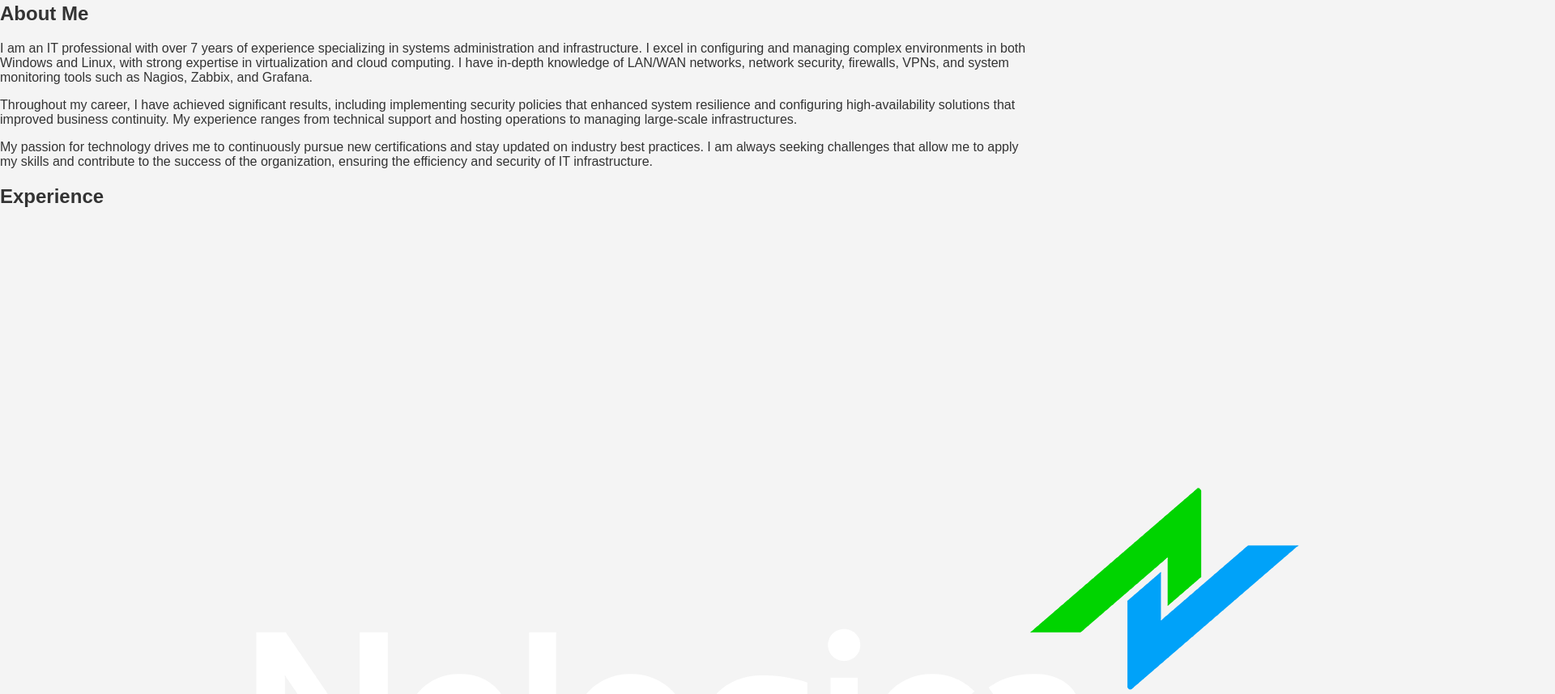
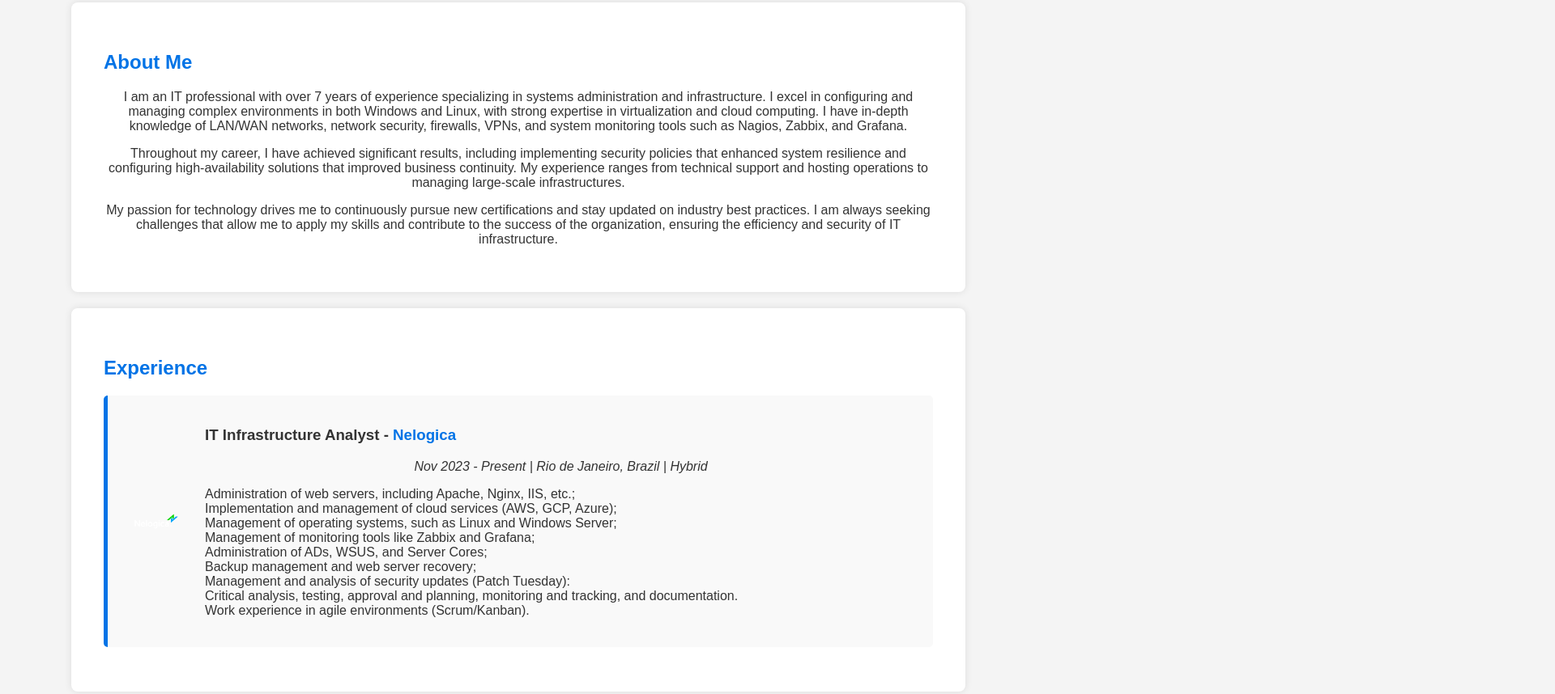
Before and after one commit to 0800rob/portfolio, a plain HTML site: page index.html in a window 1280 px wide. Shown: the part 887-1745 px from the top of the page at 81% size, 1920 px wide, since content can reach past the window. Drawn offline with Linux system fonts and the light colour scheme.

Commit message:
Update styles.css

```diff
--- a/styles.css
+++ b/styles.css
@@ -1,3 +1,4 @@
+
 body {
     font-family: 'Arial', sans-serif;
     margin: 0;
@@ -12,18 +13,18 @@ header {
     height: 90vh;
     display: flex;
     flex-direction: column;
-    align-items: center;
-    justify-content: center;
+    align-items: center; /* Centralizar horizontalmente */
+    justify-content: center; /* Centralizar verticalmente */
     color: white;
     text-align: center;
     position: relative;
     padding: 50px;
-    padding-top: 100px;
+    padding-top: 100px; /* Ajuste para não ser sobreposto pelo menu */
 }
 
 .profile-container {
     position: absolute;
-    top: 100px;
+    top: 100px; /* Evita sobreposição com a barra de navegação */
     left: 20px;
     width: 120px;
     height: 120px;
@@ -31,7 +32,7 @@ header {
     overflow: hidden;
     border: 5px solid white;
     box-shadow: 0 4px 10px rgba(0, 0, 0, 0.2);
-    z-index: 101;
+    z-index: 101; /* Mantém a foto acima da barra */
 }
 
 .profile-container img {
@@ -74,87 +75,66 @@ nav ul li a:hover {
     border-radius: 5px;
 }
 
-.portfolio-section {
-    background: linear-gradient(to right, #002244, #004488);
-    color: white;
-    padding: 60px 20px;
-    text-align: center;
+section {
+    padding: 40px;
+    margin: 20px auto;
+    width: 80%;
+    background: white;
+    border-radius: 8px;
+    box-shadow: 0 0 10px rgba(0, 0, 0, 0.1);
+    text-align: left;
 }
 
-.portfolio-container {
-    display: grid;
-    grid-template-columns: repeat(auto-fit, minmax(300px, 1fr));
-    gap: 20px;
-    padding: 40px;
+h1, p {
+    text-align: center; /* Centraliza o título e especialidades */
+    width: 100%;
 }
 
-.project-card {
-    background: white;
-    padding: 20px;
-    border-radius: 8px;
-    box-shadow: 0 4px 10px rgba(0, 0, 0, 0.1);
-    transition: transform 0.3s, box-shadow 0.3s;
-    opacity: 0;
-    animation: fadeInUp 0.8s ease-out forwards;
+h2 {
+    color: #0073e6;
+    text-align: left;
 }
 
-.project-card:hover {
-    transform: translateY(-5px);
-    box-shadow: 0 6px 15px rgba(0, 0, 0, 0.2);
+.project, .experience {
+    background: #f9f9f9;
+    padding: 20px;
+    border-left: 5px solid #0073e6;
+    margin-bottom: 15px;
+    border-radius: 5px;
+    transition: transform 0.3s;
+    display: flex;
+    align-items: center;
 }
 
-.project-card img {
-    width: 100%;
-    height: 180px;
-    object-fit: cover;
-    border-radius: 5px;
-    transition: transform 0.3s ease-in-out;
+.project:hover, .experience:hover {
+    transform: scale(1.02);
 }
 
-.project-card:hover img {
-    transform: scale(1.05);
+.company-logo {
+    width: 80px;
+    height: 80px;
+    margin-right: 20px;
+    border-radius: 50%;
+    object-fit: contain;
 }
 
-.project-card h3 {
-    color: #004488;
-    margin-top: 10px;
+.experience-details {
+    flex-grow: 1;
 }
 
-.project-card p {
-    font-size: 14px;
-    color: #555;
+ul {
+    list-style-type: none;
+    padding: 0;
 }
 
-.project-card a {
-    display: inline-block;
-    margin-top: 10px;
-    padding: 8px 12px;
-    background: #0073e6;
-    color: white;
-    border-radius: 4px;
+a {
+    color: #0073e6;
     text-decoration: none;
     font-weight: bold;
 }
 
-.project-card a:hover {
-    background: #005bb5;
-}
-
-@keyframes fadeInUp {
-    from {
-        opacity: 0;
-        transform: translateY(20px);
-    }
-    to {
-        opacity: 1;
-        transform: translateY(0);
-    }
-}
-
-.tech-icons {
-    font-size: 20px;
-    margin-right: 10px;
-    color: #0073e6;
+a:hover {
+    text-decoration: underline;
 }
 
 footer {
@@ -175,7 +155,7 @@ footer {
     color: white;
 }
 
-.dark-mode .project-card {
+.dark-mode .project, .dark-mode .experience {
     background: #444;
     color: white;
 }
```
